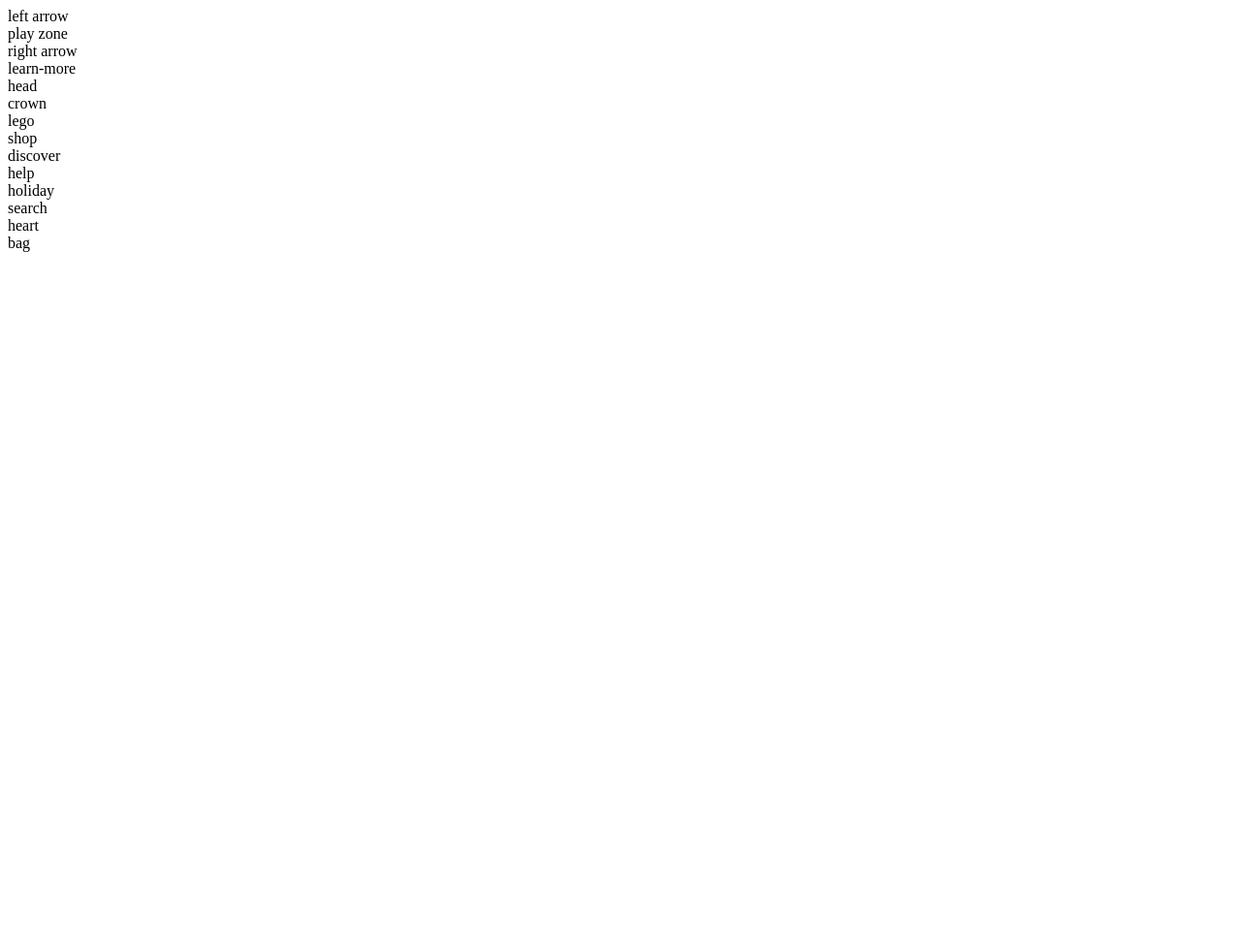
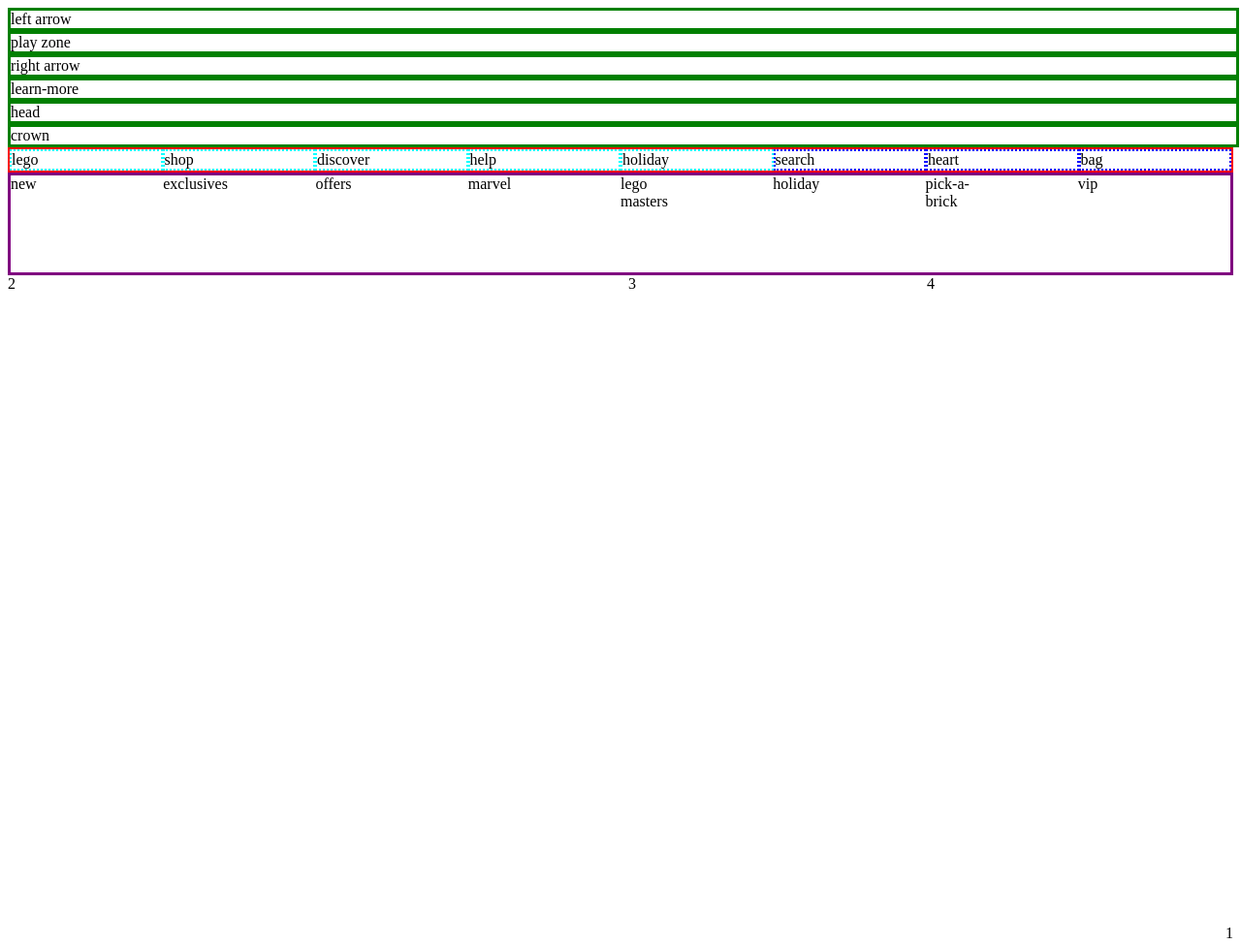
Before and after one commit to Gcrowder93/copysite, a plain HTML site: page index.html in a window 1280 px wide. Shown: the whole page at 97% size. Before the commit the page ends 800 px from the top, so only its background shows below. Drawn offline with Linux system fonts and the light colour scheme.

Commit message:
added some poor constructed borders

```diff
--- a/index.html
+++ b/index.html
@@ -28,15 +28,21 @@
   </header>
 
   <nav>
-      <span class="navlink"></span>
-      <span class="navlink"></span>
-      <span class="navlink"></span>
-      <span class="navlink"></span>
-      <span class="navlink"></span>
-      <span class="navlink"></span>
-      <span class="navlink"></span>
-      <span class="navlink"></span>
+      <span class="navlink">new</span>
+      <span class="navlink">exclusives</span>
+      <span class="navlink">offers</span>
+      <span class="navlink">marvel</span>
+      <span class="navlink">lego masters</span>
+      <span class="navlink">holiday</span>
+      <span class="navlink">pick-a-brick</span><span class="navlink">vip</span>
   </nav>
+
+  <main>
+      <div id="story1">1</div>
+      <div id="story2">2</div>
+      <div>3</div>
+      <div>4</div>
+  </main>
 
 </body>
 </html>
--- a/style.css
+++ b/style.css
@@ -0,0 +1,54 @@
+.toplinks {
+    border: 3px solid green;
+    width: 100%;
+    display: flex;
+}
+
+header {
+    border: 2px solid red;
+    display: flex;
+
+}
+
+.headerlinks {
+    border: 2px dotted cyan;
+    width: 100%;
+    display: flex;
+
+}
+
+.headerRight {
+    border: 2px dotted blue;
+    width: 100%;
+    display: flex;
+
+}
+
+nav {
+    border: 3px solid purple;
+    display: flex;
+    justify-content: space-between;
+
+}
+
+nav span {
+    width: 100%;
+    display: grid;
+    grid-template-columns: 50px 50px;
+    grid-template-rows: 50px 50px;
+}
+main {
+    width: 100%;
+    display: grid;
+    grid-template-columns: 640px 1fr 1fr;
+    grid-template-rows: 335px 335px;
+
+    grid-template-areas:
+    "1 2 3 4 ";
+
+}
+
+#story1 {
+
+    grid-area: big;
+}
```
